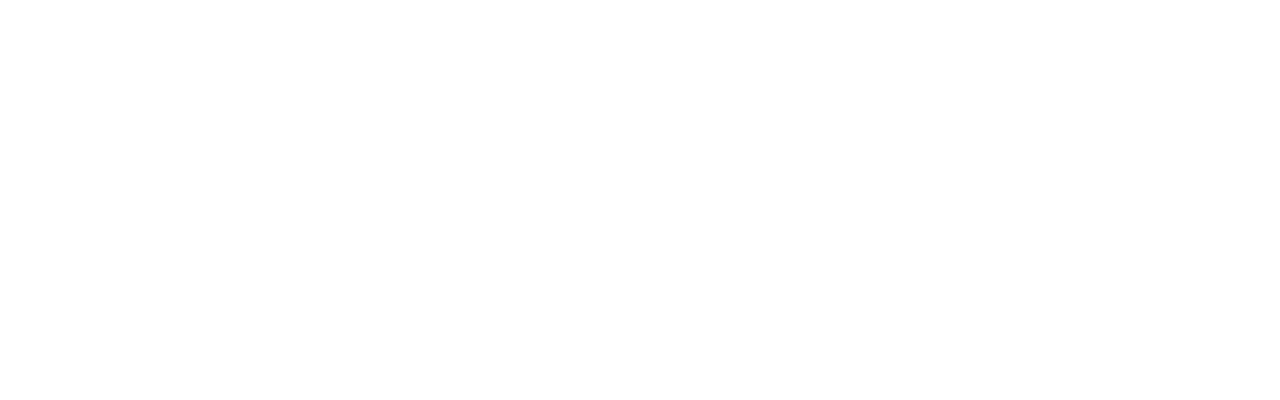
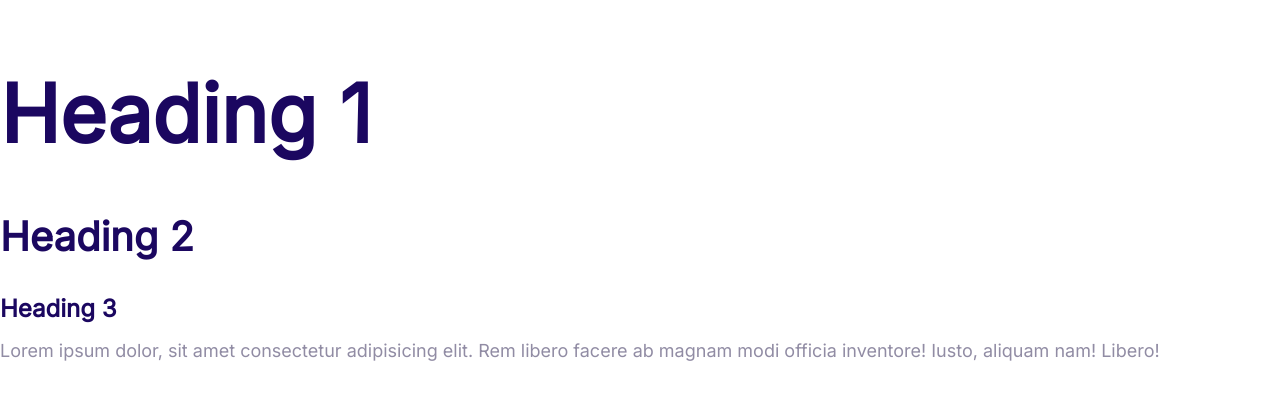
Before and after one commit to SaadVSP96/moshify, a plain HTML site: page index.html in a window 1280 px wide. Drawn offline with Linux system fonts and the light colour scheme.

Commit message:
Define the styles for the fonts.

```diff
--- a/css/styles.css
+++ b/css/styles.css
@@ -5,3 +5,59 @@
     --color-headings: #1b0760;
     --color-body: #918ca4;
 }
+
+html {
+    /* 62.5 % of 16px = 10px */
+    font-size: 62.5%;
+}
+
+body {
+  font-family: "Inter", Arial, Arial, Helvetica, sans-serif;
+  font-weight: 400;
+  font-style: normal;
+  color: var(--color-body);
+  font-size: 2.4rem;
+  line-height: 1.5;
+}
+
+h1, h2, h3 {
+    color: var(--color-headings);
+    margin-bottom: 1rem;
+}
+
+h1 {
+    /* cant use pixels for font size as pixels are not responsive
+    and will not react in accordance to screen size */
+    /* 1 * font size of html element */
+    font-size: 7rem ;
+}
+
+h2 {
+    font-size: 4rem;
+}
+
+h3 {
+    font-size: 3rem;
+}
+
+p {
+    margin-top: 0;
+}
+
+@media screen and (min-width: 1024px) {
+    body {
+        font-size: 1.8rem;
+    }
+
+    h1 {
+        font-size: 8rem;
+    }
+
+    h2 {
+        font-size: 4rem;
+    }
+
+    h3 {
+        font-size: 2.4rem;
+    }
+}
--- a/index.html
+++ b/index.html
@@ -4,9 +4,23 @@
     <meta charset="UTF-8" />
     <meta name="viewport" content="width=device-width, initial-scale=1.0" />
     <title>moshify</title>
+    <link rel="preconnect" href="https://fonts.googleapis.com" />
+    <link rel="preconnect" href="https://fonts.gstatic.com" crossorigin />
+    <link
+      href="https://fonts.googleapis.com/css2?family=Inter&display=swap"
+      rel="stylesheet"
+    />
     <link rel="stylesheet" href="css/normalize.css" />
     <link rel="stylesheet" href="css/styles.css" />
   </head>
 
-  <body></body>
+  <body>
+    <h1>Heading 1</h1>
+    <h2>Heading 2</h2>
+    <h3>Heading 3</h3>
+    <p>
+      Lorem ipsum dolor, sit amet consectetur adipisicing elit. Rem libero
+      facere ab magnam modi officia inventore! Iusto, aliquam nam! Libero!
+    </p>
+  </body>
 </html>
```
